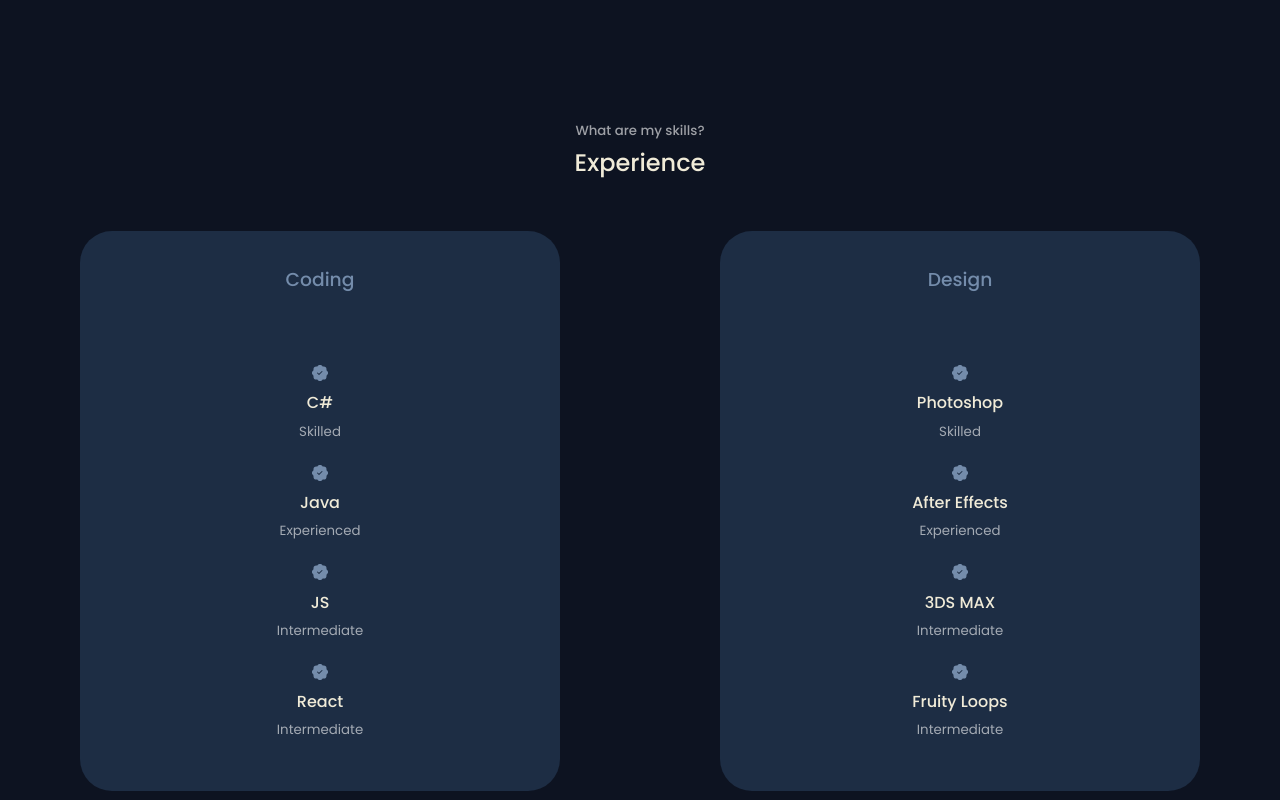
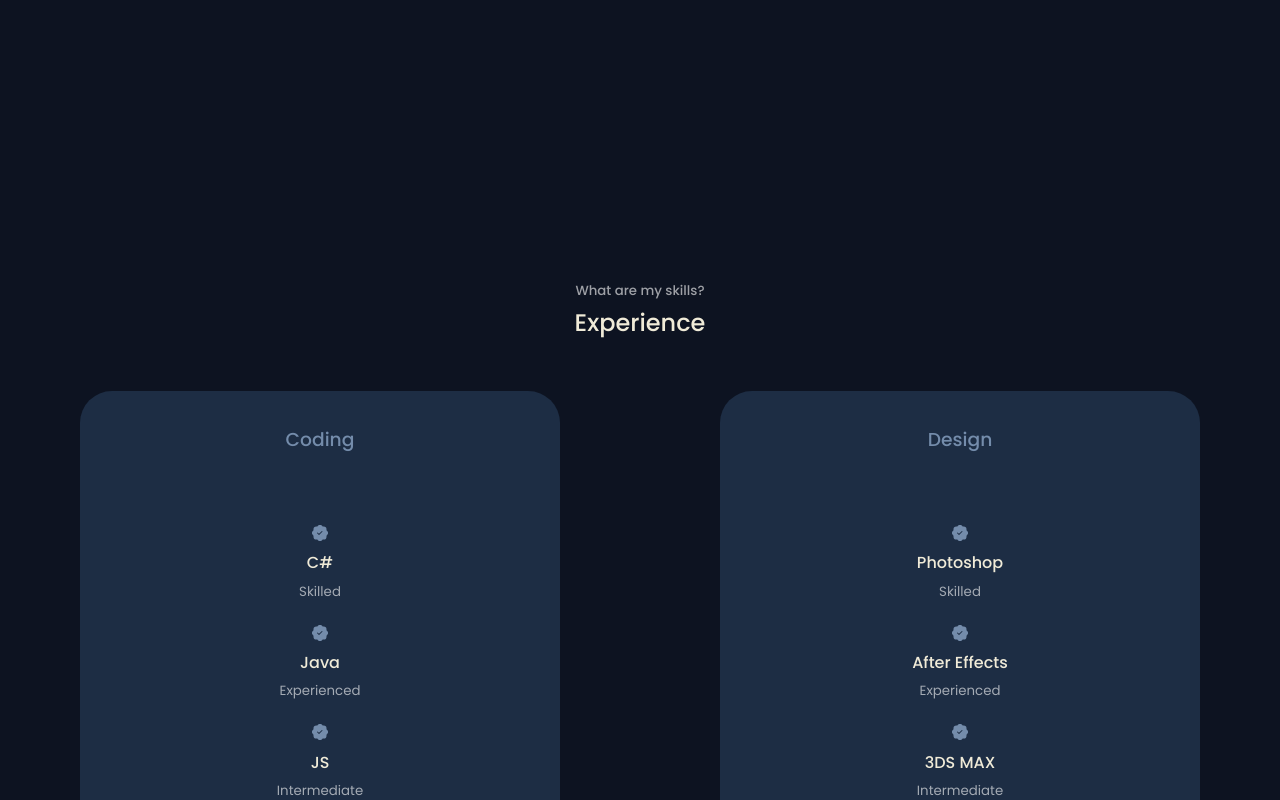
Before and after one commit to willkoman/portfolio, a React (Create React App) app: page / in a window 1280 px wide. Shown: the part 2480-3280 px from the top of the page. Built offline with nearby package versions, Linux system fonts and the light colour scheme.

Commit message:
responsiveness pt 200000

```diff
--- a/src/components/experience/experience.css
+++ b/src/components/experience/experience.css
@@ -1,9 +1,9 @@
 #experience {
-    margin-top: 150px;
+
     height: 100vh;
 
     background: var(--color-bg);
-    margin-top: 45vh;
+    margin-top: 65vh;
 
 }
 .experience{
@@ -80,7 +80,7 @@
     }
 
 
- @media screen and (max-width: 690px) {
+ @media screen and (max-width: 960px) {
     #experience{
         margin-top: 80vh;
     }
```
